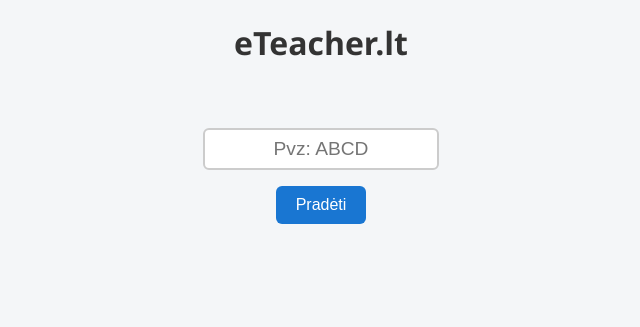
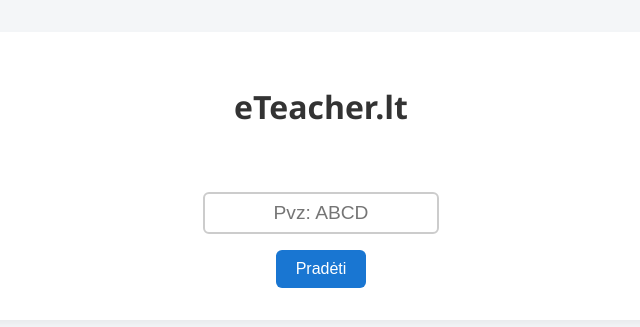
Before and after one commit to E-Teacher/E-Mokytojas, a Flask app: page / in a window 1280 px wide. Shown: the top 327 px of the page, without its empty margins (319-959 px from the left). Run offline with Flask 3, Linux system fonts and the light colour scheme.

Commit message:
Update home.html

```diff
--- a/templates/home.html
+++ b/templates/home.html
@@ -4,14 +4,14 @@
     <meta charset="UTF-8">
     <link rel="stylesheet" href="{{ url_for('static', filename='style.css') }}">
 </head>
-
-    <title>eTeacher.lt</title>
 </head>
 <body>
-    <h1>eTeacher.lt</h1>
-        <form class="code-form" method="post">
-            <input name="code" maxlength="4" placeholder="Pvz: ABCD" type="text">
-            <button type="submit">Pradėti</button>
-        </form>
+    <div class="home-container">
+        <h1>eTeacher.lt</h1>
+            <form class="code-form" method="post">
+                <input name="code" maxlength="4" placeholder="Pvz: ABCD" type="text">
+                <button type="submit">Pradėti</button>
+            </form>
+    </div>
 </body>
 </html>
```
